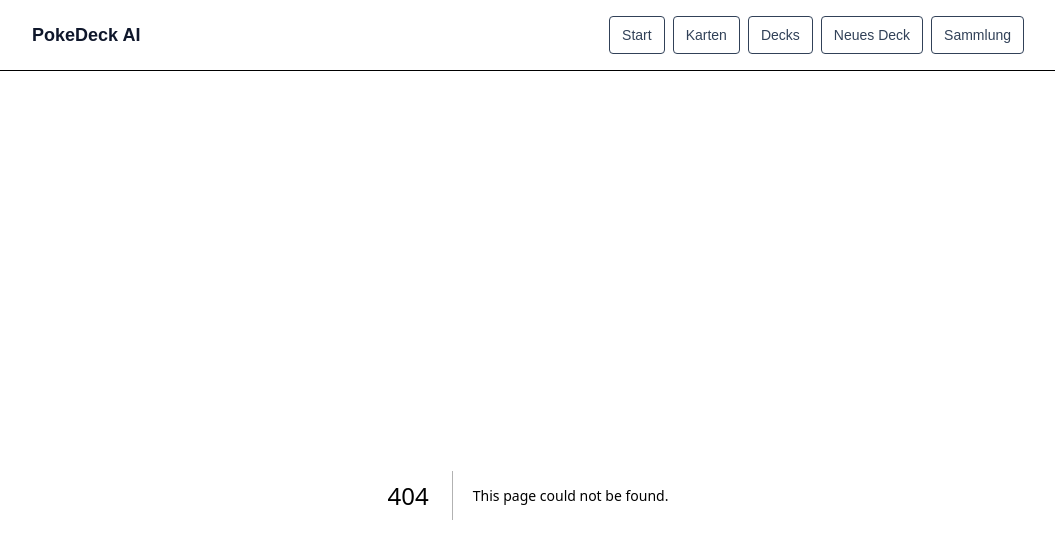
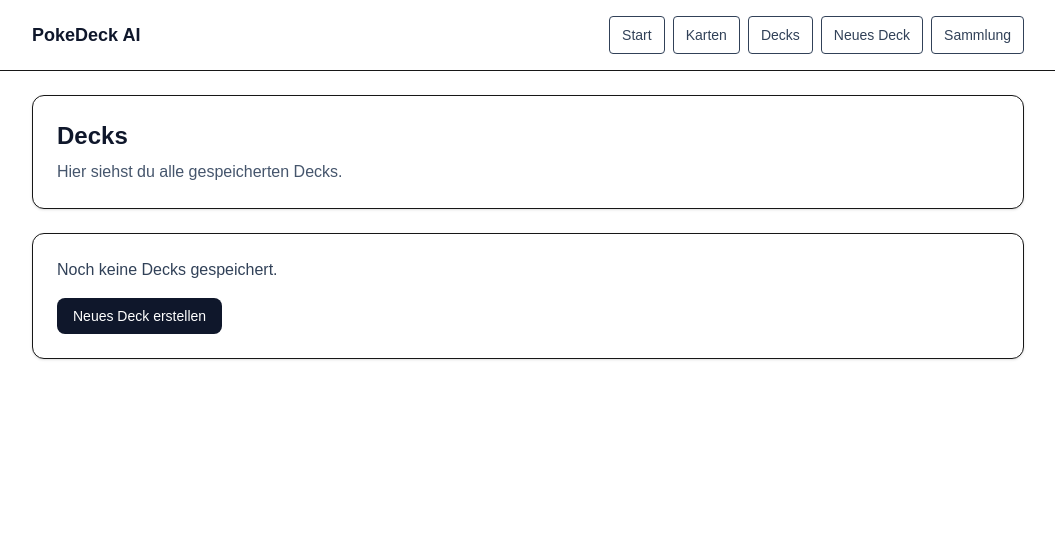
Before and after one commit to francescopinto33/pokedeck-ai-app, a Next.js app: page /decks in a window 1280 px wide. Before the commit this address had no page. Shown: the top 558 px of the page, without its empty margins (112-1167 px from the left). Built offline with nearby package versions, Linux system fonts and the light colour scheme.

Commit message:
Add decks overview page

```diff
--- /dev/null
+++ b/src/app/decks/page.tsx
@@ -0,0 +1,102 @@
+"use client";
+
+import { useEffect, useState } from "react";
+import Link from "next/link";
+import { sampleCards } from "@/data/sampleCards";
+import { deleteDeck, getSavedDecks } from "@/lib/storage";
+import { validateDeck } from "@/lib/validateDeck";
+import type { Deck } from "@/types";
+
+export default function DecksPage() {
+  const [decks, setDecks] = useState<Deck[]>([]);
+
+  useEffect(() => {
+    setDecks(getSavedDecks());
+  }, []);
+
+  function handleDeleteDeck(id: string) {
+    const updatedDecks = deleteDeck(id);
+    setDecks(updatedDecks);
+  }
+
+  return (
+    <section className="space-y-6">
+      <div className="rounded-xl border bg-white p-6 shadow-sm">
+        <h1 className="text-2xl font-bold text-slate-900">Decks</h1>
+        <p className="mt-2 text-slate-600">
+          Hier siehst du alle gespeicherten Decks.
+        </p>
+      </div>
+
+      {decks.length === 0 ? (
+        <div className="rounded-xl border bg-white p-6 shadow-sm">
+          <p className="text-slate-700">Noch keine Decks gespeichert.</p>
+          <Link
+            href="/decks/new"
+            className="mt-4 inline-block rounded-lg bg-slate-900 px-4 py-2 text-sm font-medium text-white hover:bg-slate-800"
+          >
+            Neues Deck erstellen
+          </Link>
+        </div>
+      ) : (
+        <div className="space-y-4">
+          {decks.map((deck) => {
+            const validation = validateDeck(deck, sampleCards);
+
+            return (
+              <article
+                key={deck.id}
+                className="rounded-xl border bg-white p-6 shadow-sm"
+              >
+                <div className="flex flex-col gap-4 sm:flex-row sm:items-start sm:justify-between">
+                  <div>
+                    <h2 className="text-lg font-semibold text-slate-900">
+                      {deck.name}
+                    </h2>
+                    <p className="mt-1 text-sm text-slate-600">
+                      Karten insgesamt: {validation.totalCards}
+                    </p>
+                    <p
+                      className={
+                        validation.isValid
+                          ? "mt-2 text-sm font-medium text-green-700"
+                          : "mt-2 text-sm font-medium text-red-700"
+                      }
+                    >
+                      {validation.isValid ? "Gültig" : "Ungültig"}
+                    </p>
+
+                    {!validation.isValid && validation.errors.length > 0 ? (
+                      <ul className="mt-3 list-disc space-y-1 pl-5 text-sm text-red-700">
+                        {validation.errors.map((error) => (
+                          <li key={error}>{error}</li>
+                        ))}
+                      </ul>
+                    ) : null}
+                  </div>
+
+                  <div className="flex gap-2">
+                    <Link
+                      href={`/decks/new?id=${deck.id}`}
+                      className="rounded border px-4 py-2 text-sm hover:bg-slate-100"
+                    >
+                      Bearbeiten
+                    </Link>
+
+                    <button
+                      type="button"
+                      onClick={() => handleDeleteDeck(deck.id)}
+                      className="rounded border px-4 py-2 text-sm text-red-700 hover:bg-red-50"
+                    >
+                      Löschen
+                    </button>
+                  </div>
+                </div>
+              </article>
+            );
+          })}
+        </div>
+      )}
+    </section>
+  );
+}
```
